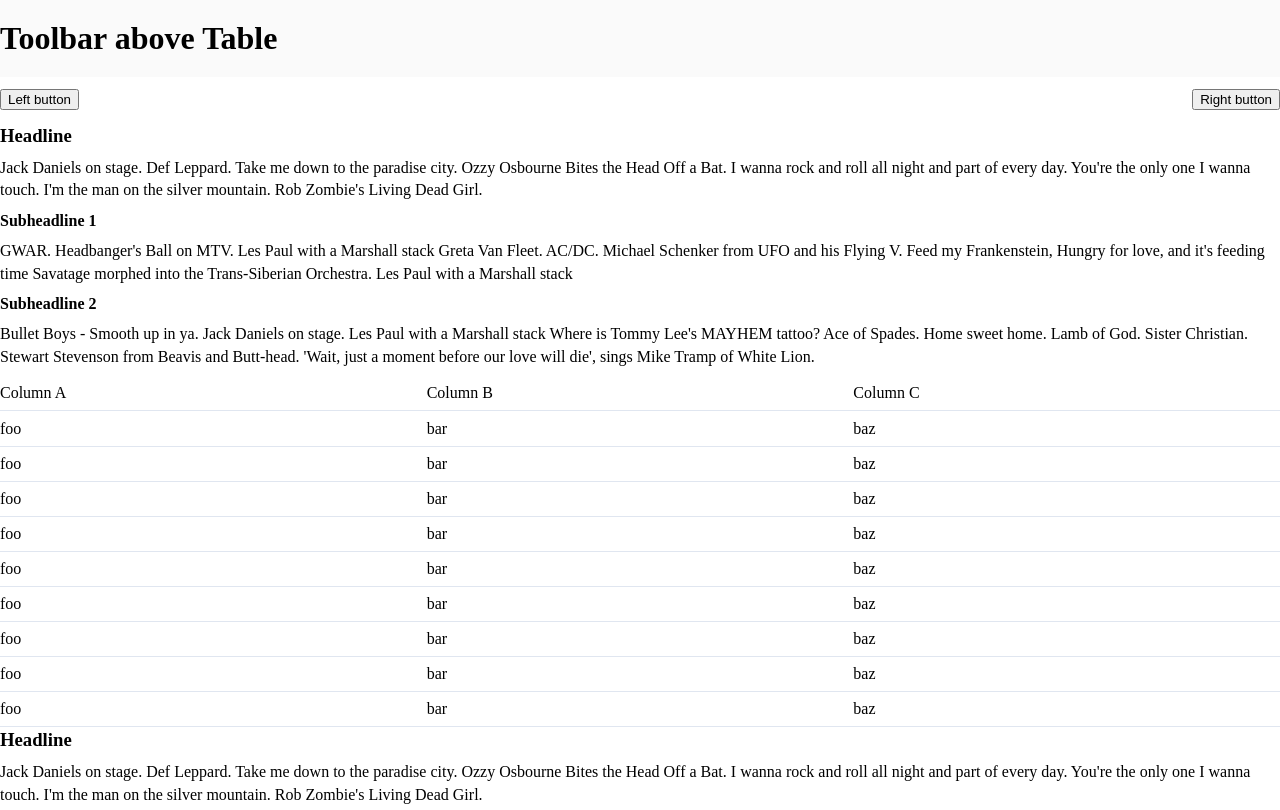
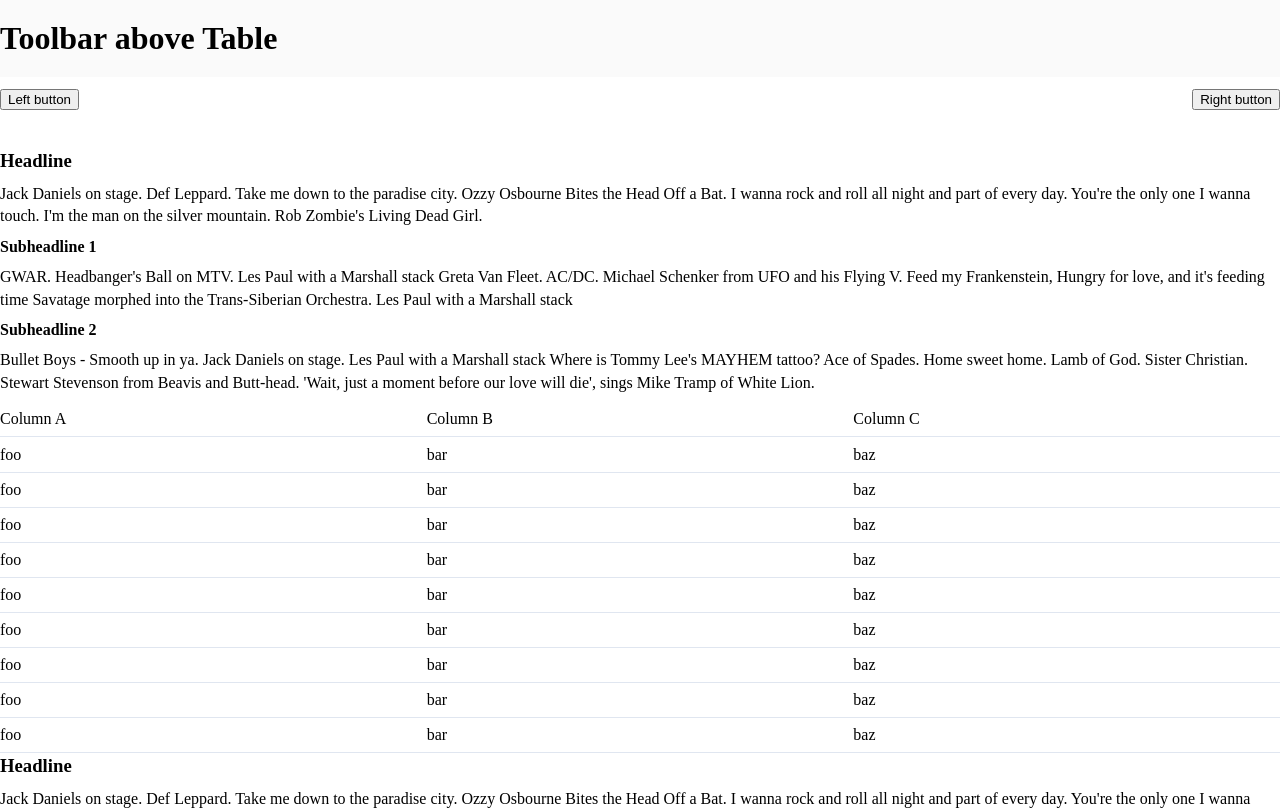
Before and after one commit to codepunkt/sticky-shadows, a React (Vite) app: page / in a window 1280 px wide. Shown: the top 810 px of the page. Built offline with nearby package versions, Linux system fonts and the light colour scheme.

Commit message:
feat: sticky nested outer

```diff
--- a/src/App.jsx
+++ b/src/App.jsx
@@ -71,7 +71,7 @@ function useStickyStore() {
   return { state, addSticky, hasSticky, setIsSticky };
 }
 
-function useSticky(name, below = []) {
+function useSticky({ name, below = [], noEnd = false } = {}) {
   if (!name) {
     throw new Error(`useSticky needs a name!`);
   }
@@ -81,7 +81,14 @@ function useSticky(name, below = []) {
   const [index, setIndex] = useState(0);
   const [refHeight, setRefHeight] = useState(0);
   const ref = useRef();
-  const { addSticky, hasSticky, setIsSticky, state } = useStickyStore();
+  const { addSticky, hasSticky, state } = useStickyStore();
+  const [startSticky, setStartSticky] = useState(false);
+  const [endSticky, setEndSticky] = useState(false);
+  const [isSticky, setIsSticky] = useState(false);
+
+  useEffect(() => {
+    setIsSticky(noEnd ? startSticky : startSticky && endSticky);
+  }, [startSticky, endSticky]);
 
   useEffect(() => {
     if (!ref.current) return;
@@ -105,22 +112,31 @@ function useSticky(name, below = []) {
     setIndex(index);
   }, [addSticky, hasSticky, id, ref, name, below, state.stickies]);
 
-  const sticky = state.stickies.find((sticky) => sticky.id === id);
-
   return {
     ref,
-    refHeight,
     style: { ...stickyStyle, top: `${offset}px`, zIndex: index },
-    isSticky: sticky ? sticky.isSticky : false,
-    offset,
-    setIsSticky: setIsSticky.bind(null, id),
+    isSticky,
+    StartSpy: () => (
+      <Waypoint
+        onEnter={() => setStartSticky(false)}
+        onLeave={() => setStartSticky(true)}
+        topOffset={offset}
+      />
+    ),
+    EndSpy: () => (
+      <Waypoint
+        onEnter={() => setEndSticky(true)}
+        onLeave={() => setEndSticky(false)}
+        topOffset={offset + refHeight}
+      />
+    ),
   };
 }
 
 function Toolbar() {
-  const { offset, ref, style, setIsSticky } = useSticky("toolbar");
-  const { isSticky, StartSpy } = useScrollSpy({
-    startOffset: offset,
+  const { ref, style, isSticky, StartSpy } = useSticky({
+    name: "toolbar",
+    noEnd: true,
   });
 
   return (
@@ -150,11 +166,21 @@ function Toolbar() {
 
 function NestedOuter({ id }) {
   const outerId = `nested-outer-${id}`;
-  const { ref, style } = useSticky(outerId, ["toolbar"]);
+  const { ref, style, StartSpy, EndSpy, isSticky } = useSticky({
+    name: outerId,
+    below: ["toolbar"],
+  });
 
   return (
     <div>
-      <div ref={ref} style={style}>
+      <StartSpy />
+      <div
+        ref={ref}
+        style={{
+          ...style,
+          borderBottom: isSticky ? "1px solid red" : "1px solid transparent",
+        }}
+      >
         <h3>Headline</h3>
       </div>
       <p>
@@ -180,12 +206,16 @@ function NestedOuter({ id }) {
         and Butt-head. 'Wait, just a moment before our love will die', sings
         Mike Tramp of White Lion."
       />
+      <EndSpy />
     </div>
   );
 }
 
 function NestedInner({ headline, text, outerId }) {
-  const { ref, style } = useSticky("nested-inner", ["toolbar", outerId]);
+  const { ref, style } = useSticky({
+    name: "nested-inner",
+    below: ["toolbar", outerId],
+  });
 
   return (
     <>
@@ -195,34 +225,6 @@ function NestedInner({ headline, text, outerId }) {
       <p>{text}</p>
     </>
   );
-}
-
-function useScrollSpy({ startOffset = null, endOffset = null }) {
-  const [startSticky, setStartSticky] = useState(false);
-  const [endSticky, setEndSticky] = useState(false);
-  const [isSticky, setIsSticky] = useState(false);
-
-  useEffect(() => {
-    setIsSticky(endOffset === null ? startSticky : startSticky && endSticky);
-  }, [startSticky, endSticky]);
-
-  return {
-    isSticky,
-    StartSpy: () => (
-      <Waypoint
-        onEnter={() => setStartSticky(false)}
-        onLeave={() => setStartSticky(true)}
-        topOffset={startOffset ?? 0}
-      />
-    ),
-    EndSpy: () => (
-      <Waypoint
-        onEnter={() => setEndSticky(true)}
-        onLeave={() => setEndSticky(false)}
-        topOffset={endOffset ?? 0}
-      />
-    ),
-  };
 }
 
 function Table() {
@@ -249,18 +251,9 @@ function Table() {
     padding: "8px 0",
   };
 
-  const {
-    ref,
-    refHeight: stickyHeight,
-    style,
-    offset,
-    // isSticky,
-    // setIsSticky,
-  } = useSticky("tablehead", ["toolbar"]);
-
-  const { isSticky, StartSpy, EndSpy } = useScrollSpy({
-    startOffset: offset,
-    endOffset: offset + stickyHeight,
+  const { ref, style, isSticky, StartSpy, EndSpy } = useSticky({
+    name: "tablehead",
+    below: ["toolbar"],
   });
 
   return (
@@ -316,12 +309,13 @@ export default function App() {
         Toolbar above Table
       </h1>
       <Toolbar />
+      <div style={{ height: "25px" }} />
       <NestedOuter id="1" />
       <Table />
       <NestedOuter id="2" />
       <Table />
       <NestedOuter id="3" />
-      <div style={{ height: "1000px" }} />
+      <div style={{ height: "1500px" }} />
     </StickyContextProvider>
   );
 }
```
